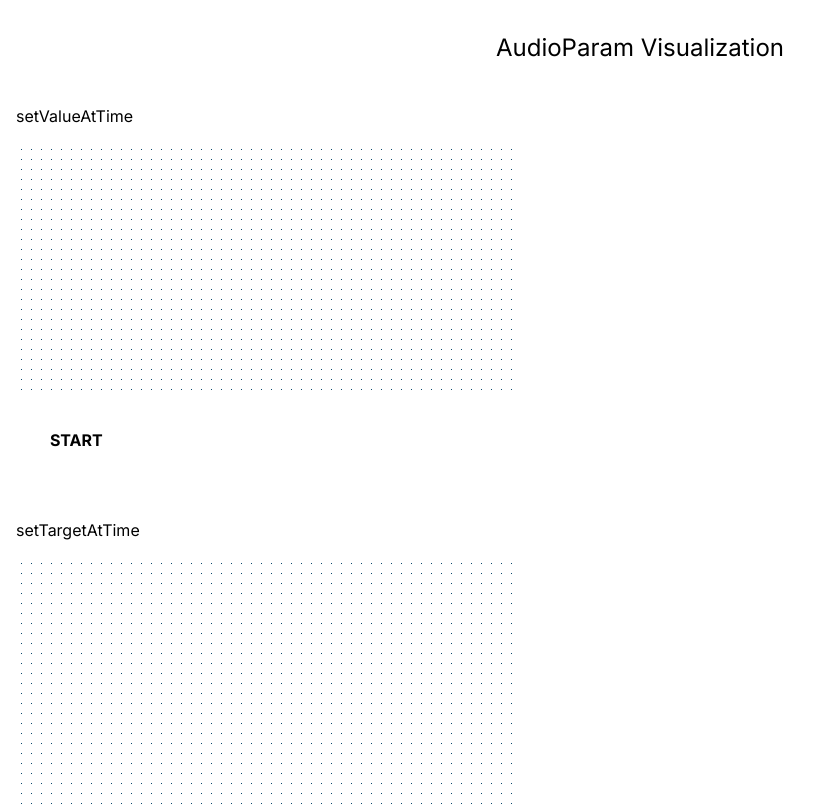
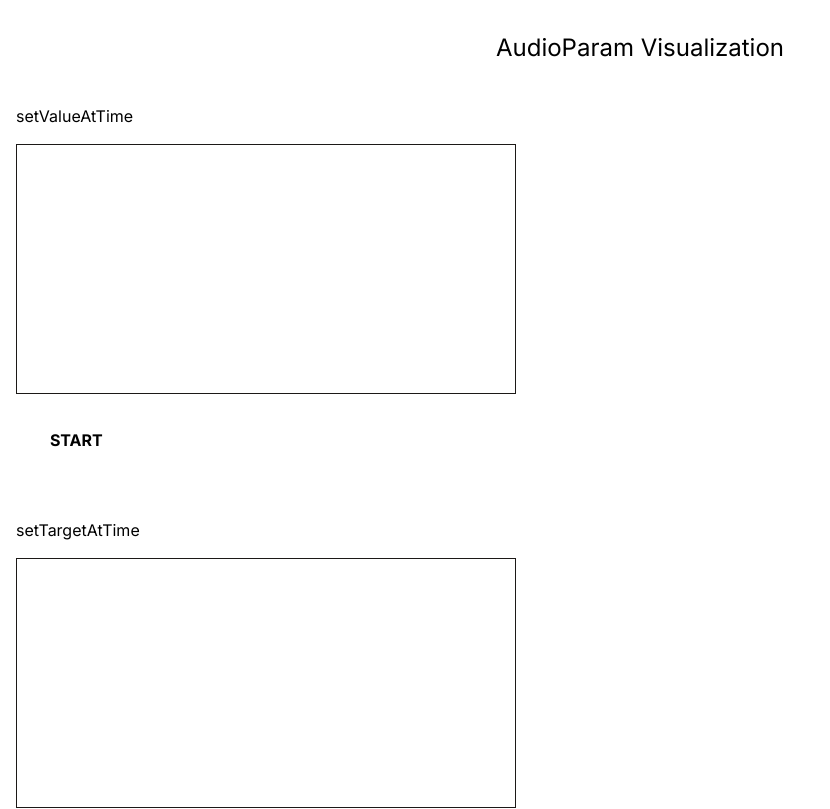
Before and after one commit to satelllte/audioparam-visualization, a Next.js app: page / in a window 1280 px wide. Shown: the top 809 px of the page, without its empty margins (0-830 px from the left). Built offline with nearby package versions, Linux system fonts and the light colour scheme.

Commit message:
better visualization

```diff
--- a/src/components/visualizations/CanvasDrawer.ts
+++ b/src/components/visualizations/CanvasDrawer.ts
@@ -35,7 +35,7 @@ export class CanvasDrawer {
 
     const draw = () => {
       this._context.strokeStyle = '#ffffff'
-      this._context.lineWidth = 1
+      this._context.lineWidth = 2
       this._context.beginPath()
       const x1 = Math.round(this._xPrev * this._canvas.width)
       const x2 = Math.round(this._x * this._canvas.width)
--- a/src/components/visualizations/Visualization.tsx
+++ b/src/components/visualizations/Visualization.tsx
@@ -1,8 +1,8 @@
-import { useRef } from "react"
+import { useEffect, useRef } from "react"
 import { Button } from "@/components/blocks/Button"
 import { CanvasDrawer } from "./CanvasDrawer"
 
-const duration = 2
+const duration = 1
 const minValue = 110
 const maxValue = 440
 
@@ -27,6 +27,23 @@ export const Visualization = ({
 }: Props) => {
   const canvasRef = useRef<HTMLCanvasElement>(null)
 
+  useEffect(() => {
+    if (!canvasRef.current) {
+      return
+    }
+
+    const canvas = canvasRef.current
+    const pixelRatio = Math.min(window.devicePixelRatio, 2)
+
+    canvas.width *= pixelRatio
+    canvas.height *= pixelRatio
+
+    return () => { // prevent 4x canvas size in React strict mode
+      canvas.width /= pixelRatio
+      canvas.height /= pixelRatio
+    }
+  })
+
   const onStart = () => {
     if (!canvasRef.current) {
       return
@@ -50,7 +67,7 @@ export const Visualization = ({
     })
 
     osc.start(startTime)
-    osc.stop(startTime + duration)
+    osc.stop(startTime + duration + 0.025) // give a bit of time to let the graphs draw up to max
 
     const canvasDrawer = new CanvasDrawer(canvas)
 
@@ -68,9 +85,9 @@ export const Visualization = ({
   return (
     <div className="py-6 max-w-xl">
       <h2>{title}</h2>
-      <div className='py-4'>
+      <div className='my-4 relative w-[500px] h-[250px] max-w-full'>
         <canvas
-          className="bg-[length:10px_10px] bg-[radial-gradient(theme(colors.sky[900])_10%,_transparent_10%)]"
+          className="absolute inset-0 p-1 w-full h-full border border-stone-900 --bg-[length:10px_10px] --bg-[radial-gradient(theme(colors.sky[900])_10%,_transparent_10%)]"
           ref={canvasRef}
           width={500}
           height={250}
--- a/src/components/visualizations/VisualizationSetTargetAtTime.tsx
+++ b/src/components/visualizations/VisualizationSetTargetAtTime.tsx
@@ -8,7 +8,7 @@ export const VisualizationSetTargetAtTime = () => {
     minValue,
     maxValue,
   }) => {
-    const timeConstant = 0.5
+    const timeConstant = 0.15
     param.setTargetAtTime(maxValue, startTime, timeConstant)
   }
 
```
